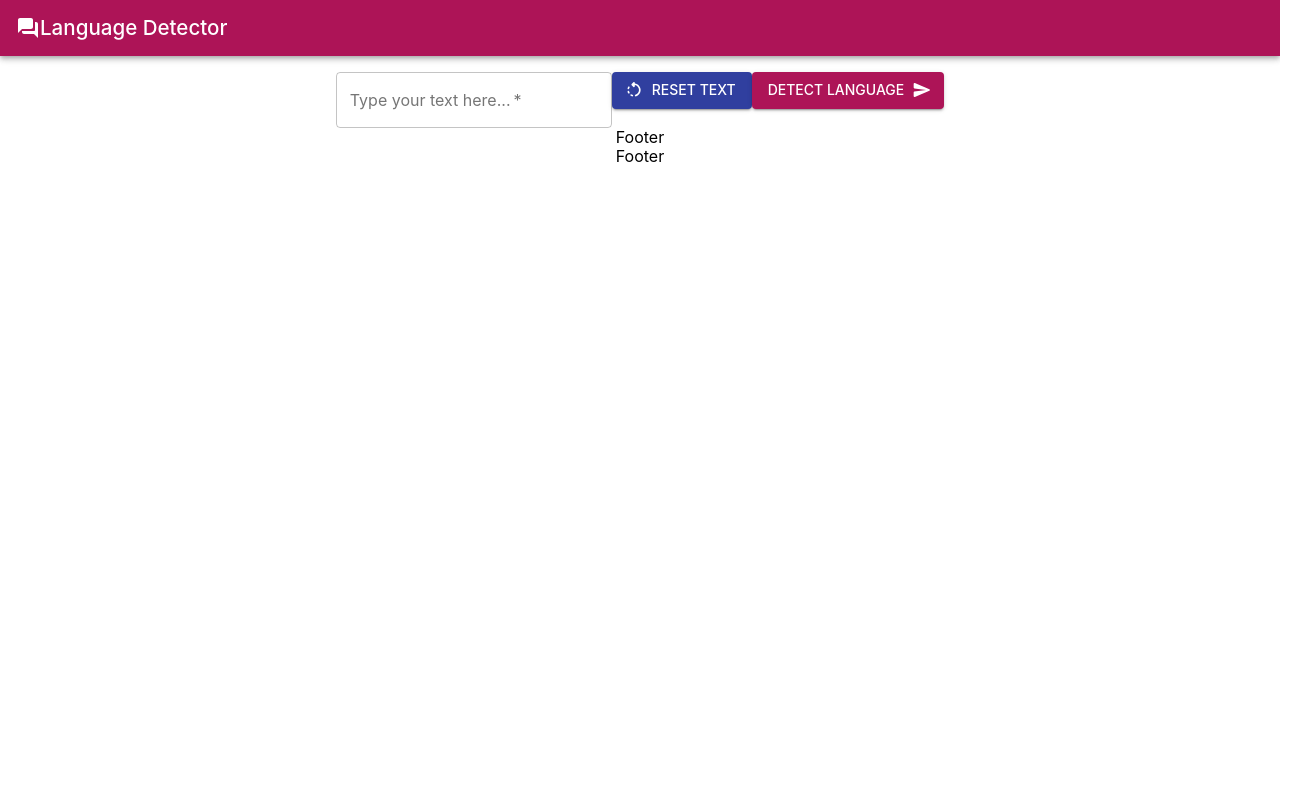
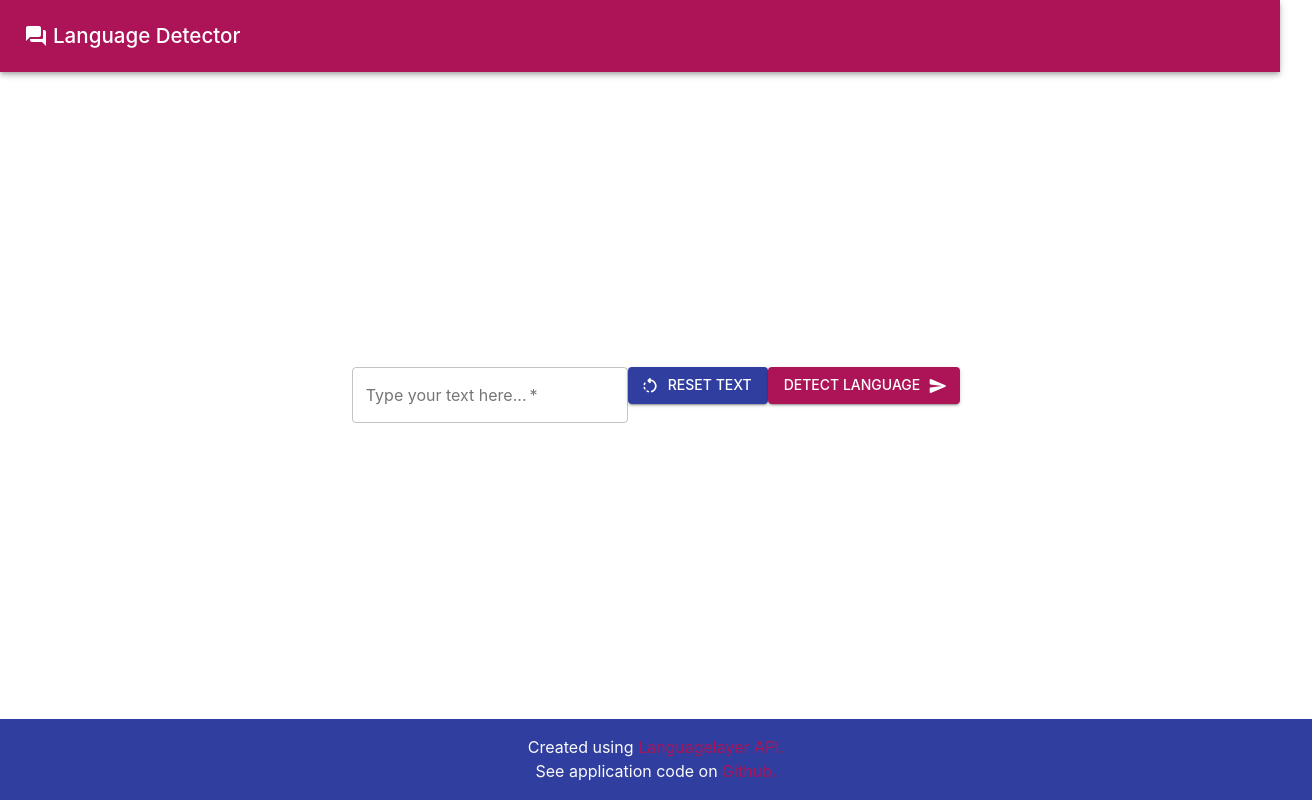
Before and after one commit to ewelinalabas/language-detection, a React (Create React App) app: page / in a window 1280 px wide. Shown: the whole page, 1312 px wide, since content can reach past the window. Built offline with nearby package versions, Linux system fonts and the light colour scheme; no server answers.

Commit message:
Add styles for footer and app bar

```diff
--- a/src/App.js
+++ b/src/App.js
@@ -14,10 +14,11 @@ export const App = () => {
         direction="column"
         justify="space-between"
         alignItems="center"
+        id="app"
       >
         <ApplicationBar />
         <LanguageDetector />
-        <Footer />
+        <Footer/>
       </Grid>
     </ThemeProvider>
   );
--- a/src/Footer.jsx
+++ b/src/Footer.jsx
@@ -1,11 +1,16 @@
 import React from 'react';
-import { Box, Typography } from '@material-ui/core';
+import { Typography, Link } from '@material-ui/core';
+import { StyledFooter } from './styledComponents/StyledFooter';
 
 export const Footer = () => {
   return (
-    <Box>
-      <Typography variant="h3">Footer</Typography>
-      <Typography variant="h3">Footer</Typography>
-    </Box>
+    <StyledFooter>
+      <Typography variant="h3">Created using
+        <Link href="https://languagelayer.com"> Languagelayer API.</Link>
+      </Typography>
+      <Typography variant="h3">See application code on
+        <Link href="https://github.com/ewelinalabas"> Github.</Link>
+      </Typography>
+    </StyledFooter>
   )
 }
--- a/src/index.css
+++ b/src/index.css
@@ -1,3 +1,11 @@
-body {
+html, body {
+  height: 100vh;
+  width: 100%;
   margin: 0;
+  padding: 0;
 }
+
+#root, #app {
+  height: 100vh;
+  width: 100%;
+}
--- a/src/styledComponents/StyledApplicationBar.jsx
+++ b/src/styledComponents/StyledApplicationBar.jsx
@@ -1,12 +1,11 @@
-import React from 'react';
 import { styled } from '@material-ui/core/styles';
 import { AppBar } from '@material-ui/core';
 
 export const StyledApplicationBar = styled(AppBar)({
-  position: 'static',
+  position:'sticky',
   display: 'flex',
   flexDirection: 'row',
   justifyItems: 'baseline',
-  padding: '1rem',
+  padding: '1.5rem',
   marginBottom: '1rem',
 })
--- /dev/null
+++ b/src/styledComponents/StyledFooter.jsx
@@ -0,0 +1,14 @@
+import { styled } from '@material-ui/core/styles';
+import { Box } from '@material-ui/core';
+import { indigo } from '@material-ui/core/colors';
+
+export const StyledFooter = styled(Box)({
+  width:"100%",
+  display:'flex',
+  flexDirection:'column',
+  alignItems:'center',
+  justifyContent:"stretch",
+  backgroundColor:indigo[700],
+  padding: '1rem',
+  marginTop: '1rem',
+})
--- a/src/theme.js
+++ b/src/theme.js
@@ -1,6 +1,5 @@
 import { createMuiTheme, responsiveFontSizes } from '@material-ui/core';
-import { pink, indigo } from '@material-ui/core/colors';
-import { InsertLinkRounded } from '@material-ui/icons';
+import { pink, indigo, grey } from '@material-ui/core/colors';
 
 let theme = createMuiTheme({
   palette: {
@@ -30,9 +29,12 @@ let theme = createMuiTheme({
     h1: {
       fontSize: 20,
       fontWeight: 500,
+      marginLeft:5,
     },
     h3: {
       fontSize: 16,
+      color:grey[50],
+      padding:3,
     },
   },
 });
```
